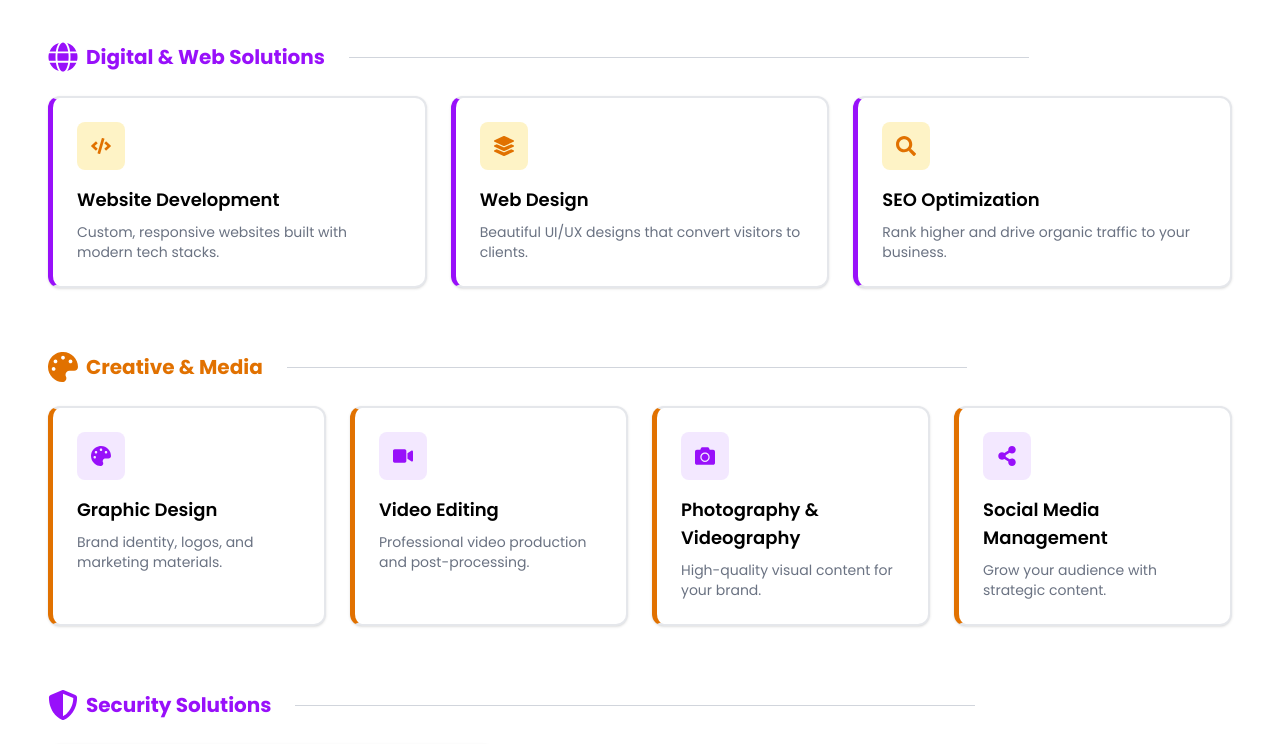
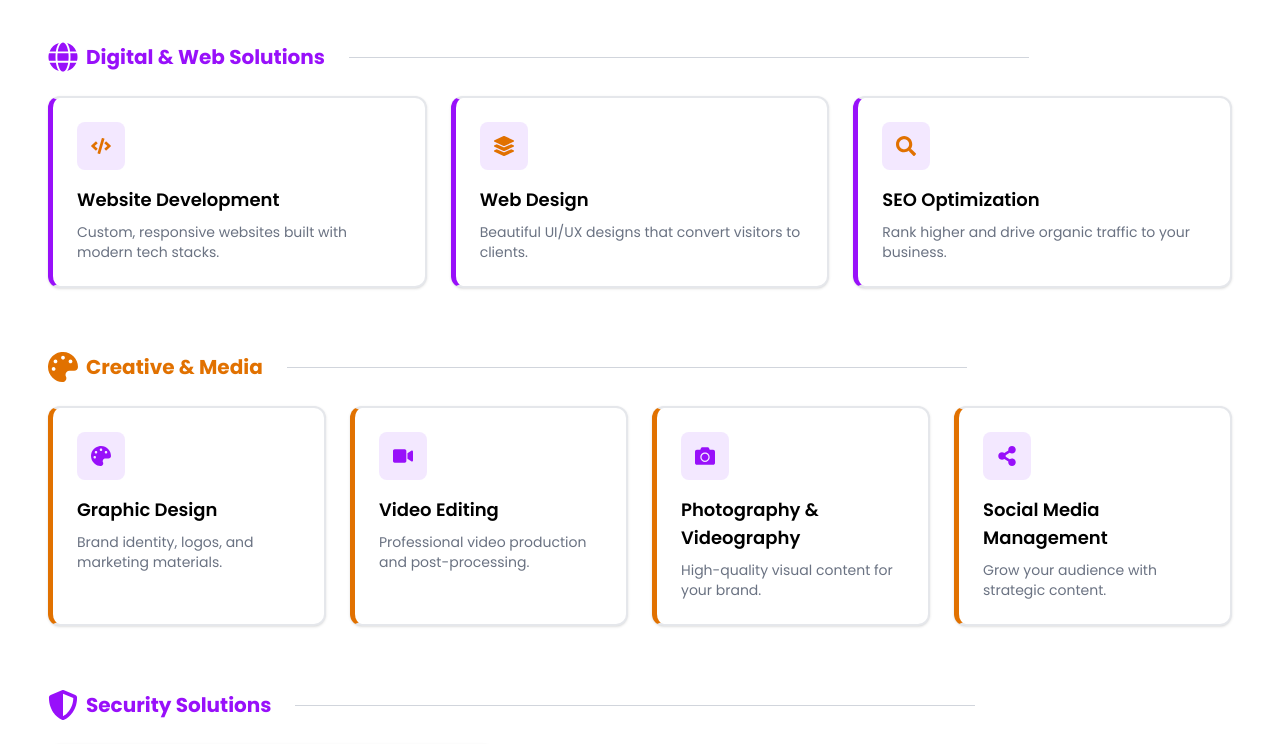
Before and after one commit to Gideb/klass_koncepts.com, a React (Vite) app: page / in a window 1280 px wide. Shown: the part 1320-2064 px from the top of the page. Built offline with nearby package versions, Linux system fonts and the light colour scheme; some icons are missing.

Commit message:
update color

```diff
--- a/src/components/ServicesSection.jsx
+++ b/src/components/ServicesSection.jsx
@@ -43,7 +43,7 @@ const ServicesSection = () => {
 
           <div className="grid grid-cols-1 sm:grid-cols-3 gap-6">
             <div className="bg-white p-6 rounded-xl shadow hover:shadow-lg cursor-pointer text-left border-2 border-gray-200 border-l-5 border-l-purple-600 transform transition duration-400 ease-in-out hover:translate-x-3">
-              <div className="bg-amber-100 text-amber-600 w-12 h-12 flex items-center justify-center rounded-lg mb-4 ">
+              <div className="bg-purple-100 text-amber-600 w-12 h-12 flex items-center justify-center rounded-lg mb-4 ">
                 <FaCode className="text-xl" />
               </div>
               <h4 className="font-semibold text-lg mb-2">
@@ -55,7 +55,7 @@ const ServicesSection = () => {
             </div>
 
             <div className="bg-white p-6 rounded-xl shadow hover:shadow-lg cursor-pointer text-left border-2 border-gray-200 border-l-5 border-l-purple-600 transform transition duration-400 ease-in-out hover:translate-x-3">
-              <div className="bg-amber-100 text-amber-600 w-12 h-12 flex items-center justify-center rounded-lg mb-4 ">
+              <div className="bg-purple-100 text-amber-600 w-12 h-12 flex items-center justify-center rounded-lg mb-4 ">
                 <FaLayerGroup className="text-xl" />
               </div>
               <h4 className="font-semibold text-lg mb-2">Web Design</h4>
@@ -65,7 +65,7 @@ const ServicesSection = () => {
             </div>
 
             <div className="bg-white p-6 rounded-xl shadow hover:shadow-lg cursor-pointer text-left border-2 border-gray-200 border-l-5 border-l-purple-600 transform transition duration-400 ease-in-out hover:translate-x-3">
-              <div className="bg-amber-100 text-amber-600 w-12 h-12 flex items-center justify-center rounded-lg mb-4">
+              <div className="bg-purple-100 text-amber-600 w-12 h-12 flex items-center justify-center rounded-lg mb-4">
                 <FaSearch className="text-xl" />
               </div>
               <h4 className="font-semibold text-lg mb-2">SEO Optimization</h4>
@@ -141,7 +141,7 @@ const ServicesSection = () => {
 
           <div className="grid grid-cols-1 sm:grid-cols-1 md:grid-cols-1 lg:grid-cols-1 gap-6">
             <div className="bg-white p-6 rounded-xl shadow hover:shadow-lg cursor-pointer max-w-md text-left border-2 border-gray-200 border-l-5 border-l-purple-600 transform transition duration-400 ease-in-out hover:translate-x-3">
-              <div className="bg-amber-100 text-amber-600 w-12 h-12 flex items-center justify-center rounded-lg mb-4 ">
+              <div className="bg-purple-100 text-amber-600 w-12 h-12 flex items-center justify-center rounded-lg mb-4 ">
                 <FaShieldAlt className="text-xl" />
               </div>
               <h4 className="font-semibold text-lg mb-2">CCTV Installation</h4>
```
